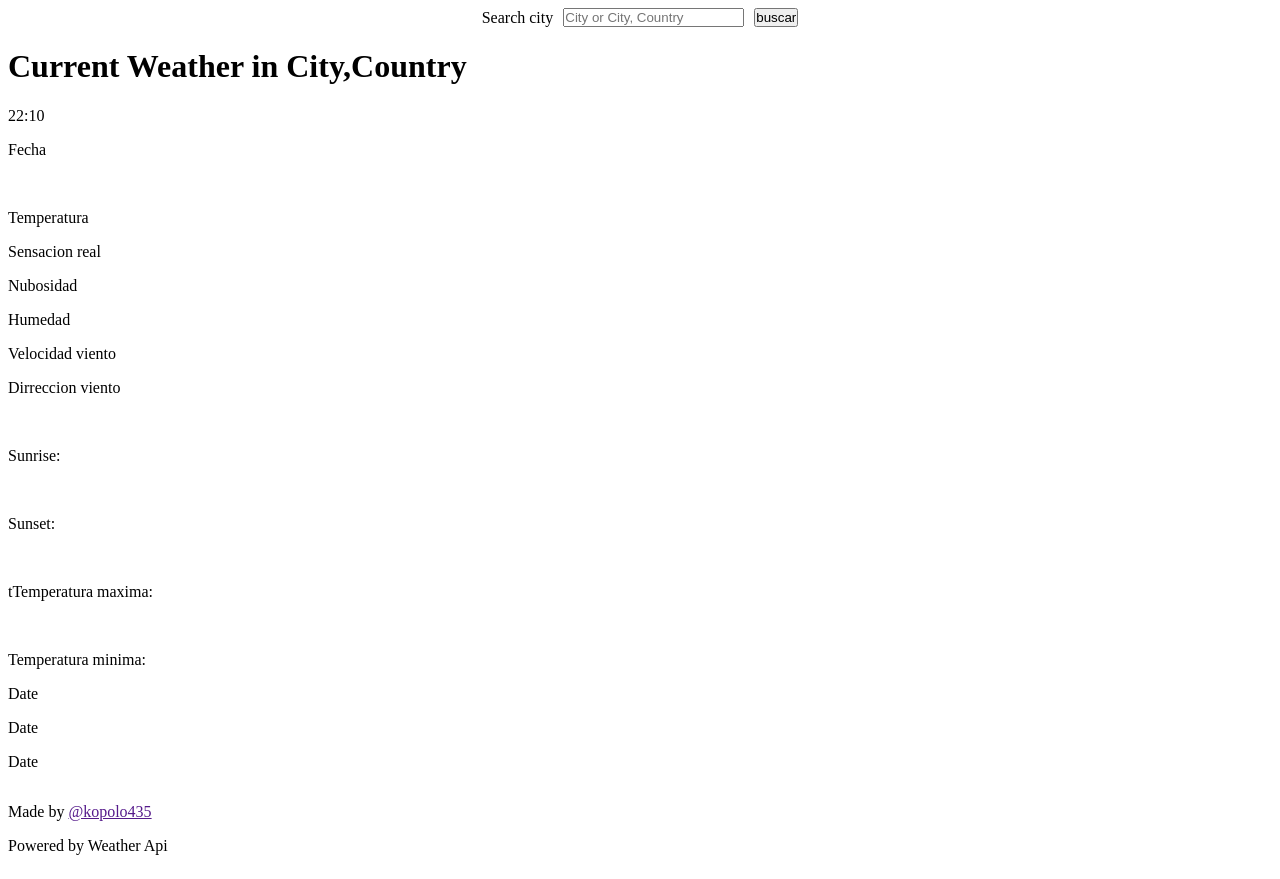
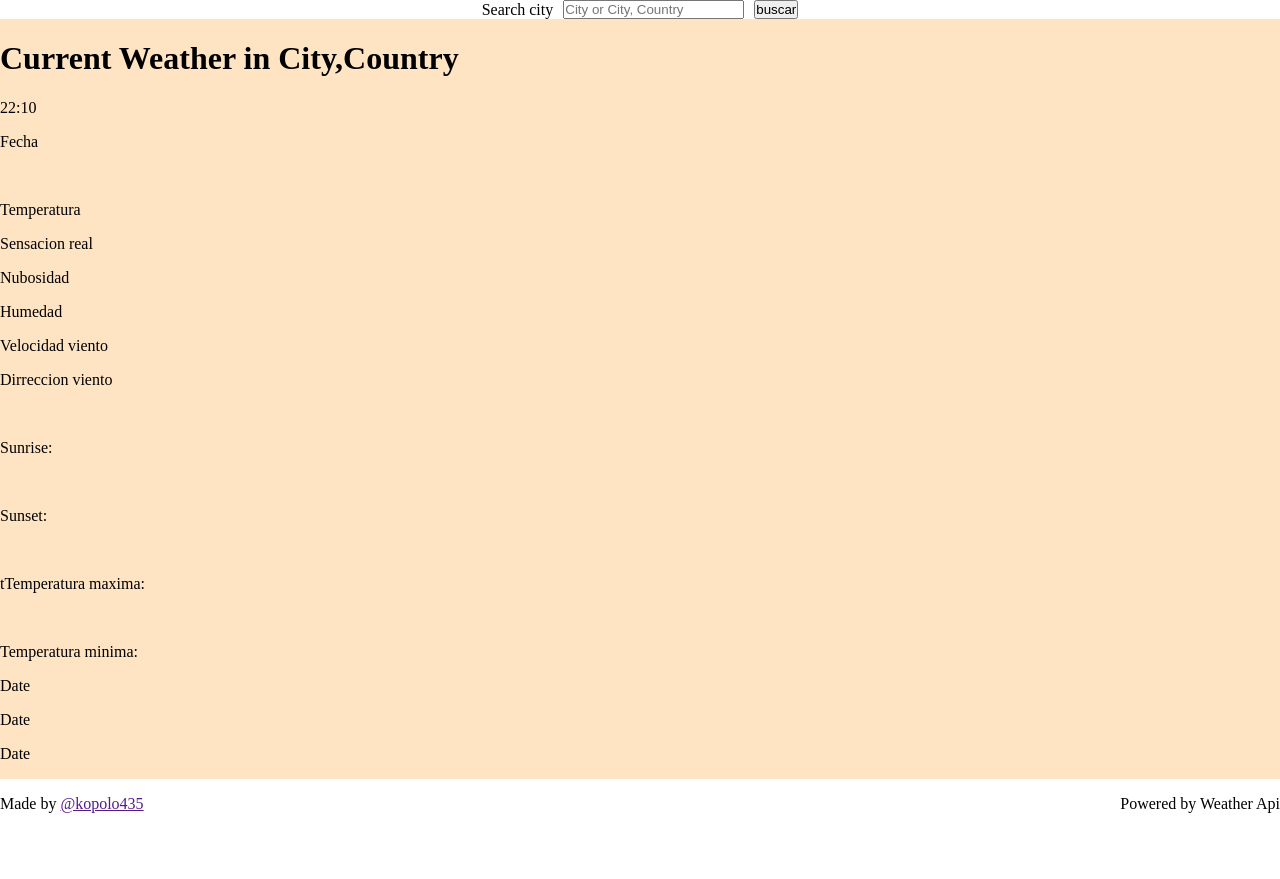
Before and after one commit to kopolo435/weather-page, a website built with webpack: page src/index.html in a window 1280 px wide. After the commit the page ends 829 px from the top, so only its background shows below. Built offline with nearby package versions, Linux system fonts and the light colour scheme; no server answers.

Commit message:
agrega color a main y flex a footer

```diff
--- a/src/style.css
+++ b/src/style.css
@@ -5,6 +5,7 @@
 body{
     display: flex;
     flex-direction: column;
+    margin: 0px;
 }
 
 header{
@@ -13,3 +14,13 @@ header{
     justify-content: center;
     gap: 10px;
 }
+
+main{
+    flex: 1;
+    background-color: bisque;
+}
+
+footer{
+    display: flex;
+    justify-content: space-between;
+}
```
